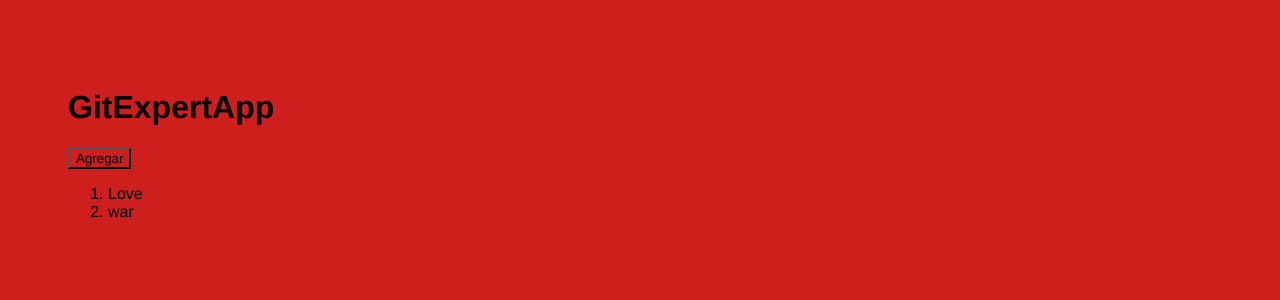
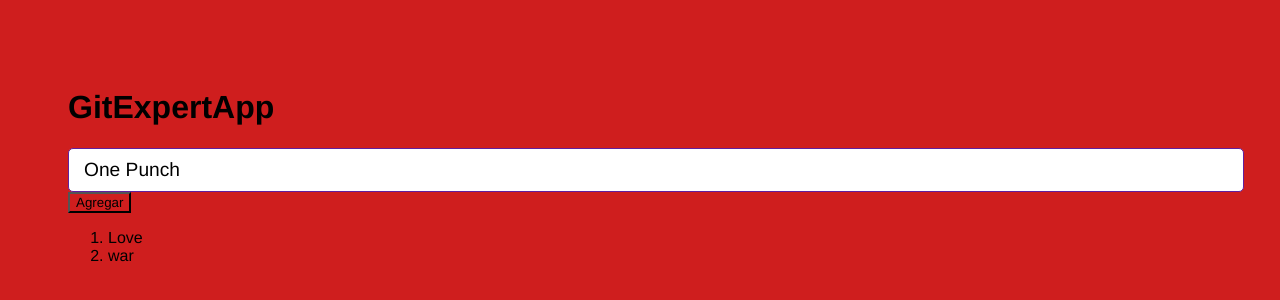
Before and after one commit to lestradess/04-React-gif-expert-app, a React (Vite) app: page / in a window 1280 px wide. Shown: the top 300 px of the page. Built offline with nearby package versions, Linux system fonts and the light colour scheme.

Commit message:
Componente AddCategory

```diff
--- a/src/GitExpertApp.jsx
+++ b/src/GitExpertApp.jsx
@@ -1,4 +1,5 @@
 import React, { useState } from "react";
+import { AddCategory } from "./components/AddCategory";
 
 
 export const GitExpertApp = () => {
@@ -7,11 +8,9 @@
 
     const onAddCategory = () => {
         //Notas categories.push( "light" ); En React no se debe utilizar
-        setCategories([ ...categories, 'Light' ]);
+        setCategories([ 'Light', ...categories ]);
         //NotaOtraformaDeHacerlo   setCategories(cat => [...cat,'Light']);
-        //Borrar pruebas
-        console.log('nueva categoria');
-        //Borrar pruebas
+
 
     }
 
@@ -20,7 +19,7 @@
             {/*Notas título */ }
             <h1>GitExpertApp</h1>
             {/*Input */ }
-
+            <AddCategory />
             {/*Listado de Gif */ }
             <button onClick={ onAddCategory }>Agregar</button>
             <ol>
--- /dev/null
+++ b/src/components/AddCategory.jsx
@@ -0,0 +1,27 @@
+import { useState } from "react"
+
+export const AddCategory = () => {
+
+    const [ imputValue, setInputValue ] = useState('One Punch')
+
+    const onInputChange = ({ target }) => {
+        setInputValue(target.value);
+    }
+
+    const onSubmit = (event) => {
+        event.preventDefault();
+        console.log(imputValue);
+    }
+
+    return (
+        <form onSubmit={ (event) => onSubmit(event) }>
+            <input
+                type="text"
+                placeholder="Buscar gifs"
+                value={ imputValue }
+                onChange={ onInputChange }
+            />
+        </form>
+
+    )
+}
```
